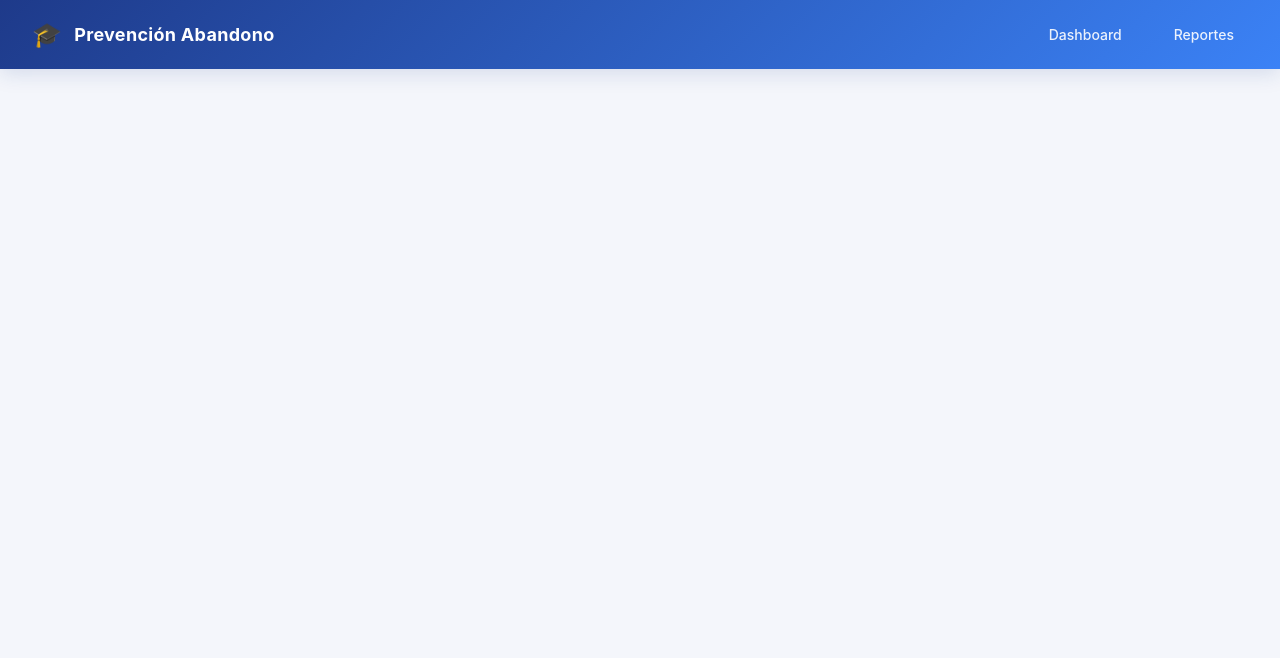
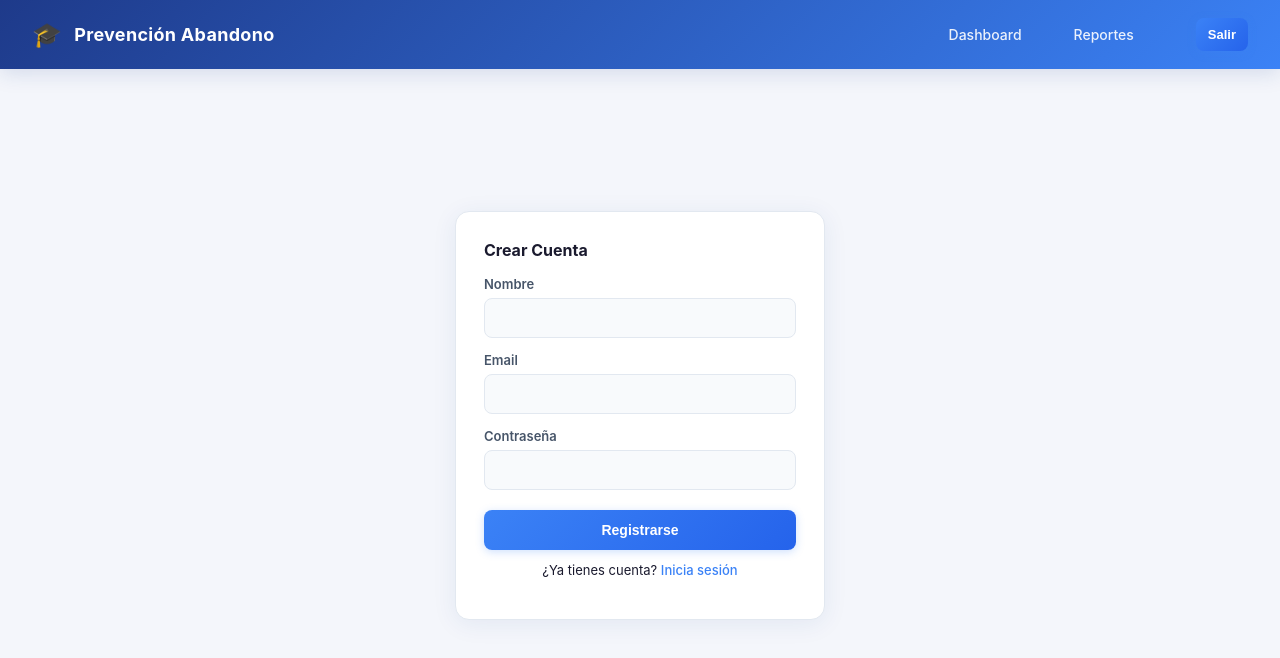
Before and after one commit to Andres523-star/prevencion-abandono-frontend, a React (Vite) app: page /register in a window 1280 px wide. Shown: the top 658 px of the page. Built offline with nearby package versions, Linux system fonts and the light colour scheme; sample sign-in values are in the browser's storage.

Commit message:
feat: login y registro

```diff
--- a/src/App.tsx
+++ b/src/App.tsx
@@ -1,26 +1,60 @@
-import { BrowserRouter, Routes, Route, Link } from 'react-router-dom';
+import { BrowserRouter, Routes, Route, Link, useNavigate } from 'react-router-dom';
 import Dashboard from './pages/Dashboard';
 import DetalleEstudiante from './pages/DetalleEstudiante';
 import Reportes from './pages/Reportes';
+import Login from './pages/Login';
+import Register from './pages/Register';
+import ProtectedRoute from './components/ProtectedRoute';
 
-function App() {
+function Navbar() {
+  const navigate = useNavigate();
+  const user = localStorage.getItem('user');
+  const userData = user ? JSON.parse(user) : null;
+
+  const logout = () => {
+    localStorage.removeItem('user');
+    navigate('/login');
+  };
+
   return (
-    <BrowserRouter>
     <nav className="navbar">
       <div className="navbar-brand">
         <span>🎓</span>
         Prevención Abandono
       </div>
       <div className="navbar-links">
+        {userData ? (
+          <>
             <Link to="/">Dashboard</Link>
             <Link to="/reportes">Reportes</Link>
+            <span style={{ color: 'rgba(255,255,255,0.7)', fontSize: 13 }}>
+              {userData.nombre}
+            </span>
+            <button onClick={logout} style={{ padding: '6px 12px', fontSize: 13 }}>
+              Salir
+            </button>
+          </>
+        ) : (
+          <>
+            <Link to="/login">Login</Link>
+            <Link to="/register">Registro</Link>
+          </>
+        )}
       </div>
     </nav>
+  );
+}
 
+function App() {
+  return (
+    <BrowserRouter>
+      <Navbar />
       <Routes>
-        <Route path="/" element={<Dashboard />} />
-        <Route path="/estudiante/:id" element={<DetalleEstudiante />} />
-        <Route path="/reportes" element={<Reportes />} />
+        <Route path="/login" element={<Login />} />
+        <Route path="/register" element={<Register />} />
+        <Route path="/" element={<ProtectedRoute><Dashboard /></ProtectedRoute>} />
+        <Route path="/estudiante/:id" element={<ProtectedRoute><DetalleEstudiante /></ProtectedRoute>} />
+        <Route path="/reportes" element={<ProtectedRoute><Reportes /></ProtectedRoute>} />
       </Routes>
     </BrowserRouter>
   );
--- /dev/null
+++ b/src/components/ProtectedRoute.tsx
@@ -0,0 +1,8 @@
+import { Navigate } from 'react-router-dom';
+import type { ReactNode } from 'react';
+
+export default function ProtectedRoute({ children }: { children: ReactNode }) {
+  const user = localStorage.getItem('user');
+  if (!user) return <Navigate to="/login" replace />;
+  return <>{children}</>;
+}
--- a/src/index.css
+++ b/src/index.css
@@ -329,3 +329,10 @@ table tr:hover td {
   border: 1px dashed #cbd5e1;
   font-size: 15px;
 }
+.auth-container {
+  display: flex;
+  justify-content: center;
+  align-items: center;
+  min-height: calc(100vh - 80px);
+  padding: 20px;
+}
--- /dev/null
+++ b/src/pages/Login.tsx
@@ -0,0 +1,38 @@
+import { useState } from 'react';
+import { Link, useNavigate } from 'react-router-dom';
+import { authService } from '../services/api';
+
+export default function Login() {
+  const [email, setEmail] = useState('');
+  const [password, setPassword] = useState('');
+  const [error, setError] = useState('');
+  const navigate = useNavigate();
+
+  const enviar = async (e: React.FormEvent) => {
+    e.preventDefault();
+    try {
+      const user = await authService.login(email, password);
+      localStorage.setItem('user', JSON.stringify(user));
+      navigate('/');
+    } catch (err) {
+      setError('Email o contraseña incorrectos');
+    }
+  };
+
+  return (
+    <div className="auth-container">
+      <form className="form-card" onSubmit={enviar}>
+        <h3>Iniciar Sesión</h3>
+        <label>Email</label>
+        <input type="email" value={email} onChange={(e) => setEmail(e.target.value)} required />
+        <label>Contraseña</label>
+        <input type="password" value={password} onChange={(e) => setPassword(e.target.value)} required />
+        {error && <p style={{ color: 'red', fontSize: 13 }}>{error}</p>}
+        <button type="submit">Entrar</button>
+        <p style={{ textAlign: 'center', marginTop: 12, fontSize: 13 }}>
+          ¿No tienes cuenta? <Link to="/register">Regístrate</Link>
+        </p>
+      </form>
+    </div>
+  );
+}
--- /dev/null
+++ b/src/pages/Register.tsx
@@ -0,0 +1,41 @@
+import { useState } from 'react';
+import { Link, useNavigate } from 'react-router-dom';
+import { authService } from '../services/api';
+
+export default function Register() {
+  const [nombre, setNombre] = useState('');
+  const [email, setEmail] = useState('');
+  const [password, setPassword] = useState('');
+  const [error, setError] = useState('');
+  const navigate = useNavigate();
+
+  const enviar = async (e: React.FormEvent) => {
+    e.preventDefault();
+    try {
+      const user = await authService.register(nombre, email, password);
+      localStorage.setItem('user', JSON.stringify(user));
+      navigate('/');
+    } catch (err: any) {
+      setError(err?.response?.data?.error || 'Error al registrarse');
+    }
+  };
+
+  return (
+    <div className="auth-container">
+      <form className="form-card" onSubmit={enviar}>
+        <h3>Crear Cuenta</h3>
+        <label>Nombre</label>
+        <input value={nombre} onChange={(e) => setNombre(e.target.value)} required />
+        <label>Email</label>
+        <input type="email" value={email} onChange={(e) => setEmail(e.target.value)} required />
+        <label>Contraseña</label>
+        <input type="password" value={password} onChange={(e) => setPassword(e.target.value)} required />
+        {error && <p style={{ color: 'red', fontSize: 13 }}>{error}</p>}
+        <button type="submit">Registrarse</button>
+        <p style={{ textAlign: 'center', marginTop: 12, fontSize: 13 }}>
+          ¿Ya tienes cuenta? <Link to="/login">Inicia sesión</Link>
+        </p>
+      </form>
+    </div>
+  );
+}
--- a/src/services/api.ts
+++ b/src/services/api.ts
@@ -36,3 +36,13 @@ export const reporteService = {
     return data;
   },
 };
+export const authService = {
+  register: async (nombre: string, email: string, password: string) => {
+    const { data } = await api.post('/auth/register', { nombre, email, password });
+    return data;
+  },
+  login: async (email: string, password: string) => {
+    const { data } = await api.post('/auth/login', { email, password });
+    return data;
+  },
+};
```
Lines whose indentation alone changed are shown as unchanged.
